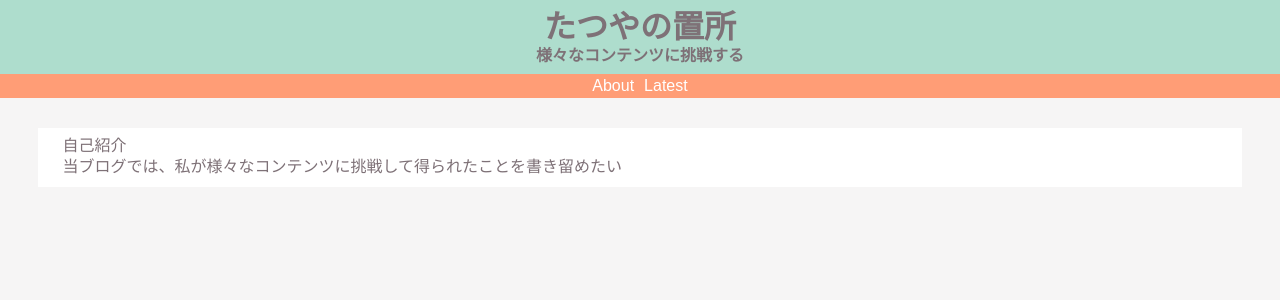
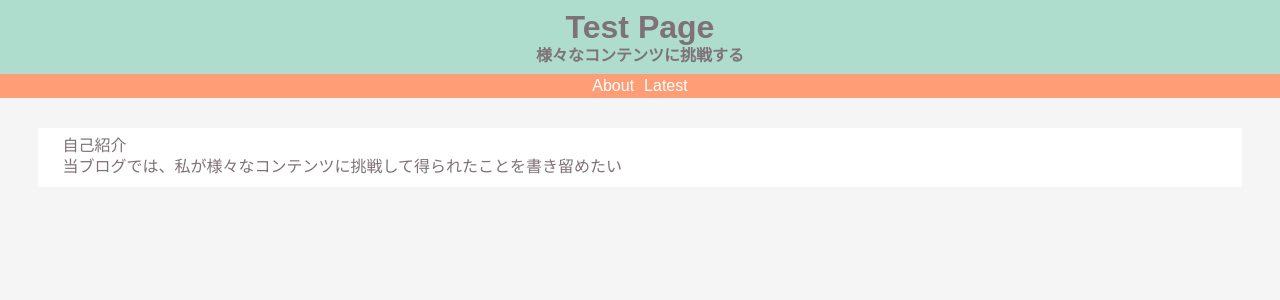
Before and after one commit to kt0228/kt0228.github.io, a Jekyll site: the page built from index.md, in a window 1280 px wide. Shown: the top 300 px of the page. Built offline with Jekyll 4.4.1, drawn with Linux system fonts in a browser that asks for light colours.

Commit message:
Update _config.yml

```diff
--- a/_config.yml
+++ b/_config.yml
@@ -1,5 +1,5 @@
 # Site settings
-title: たつやの置所
+title: Test Page
 text: 様々なコンテンツに挑戦する
 #author: <a href="https://tattsuast.github.io/toyo/">たっつー＊</a>
 baseurl: ""
```
